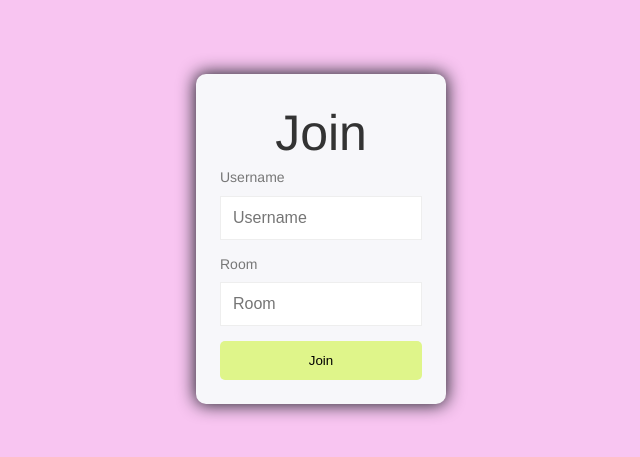
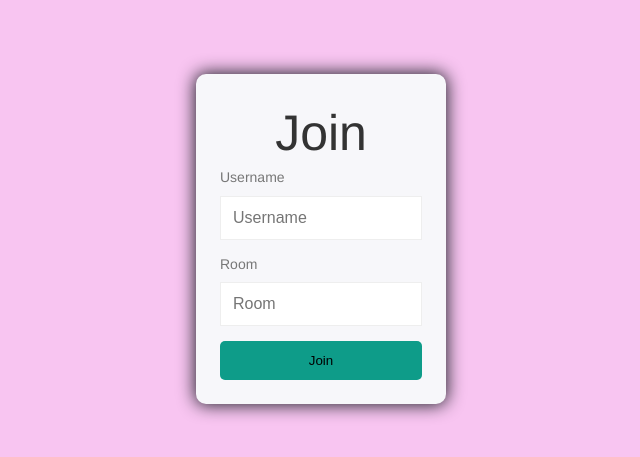
Before and after one commit to TUAG-coder/chat-application, a website: page public/index.html in a window 1280 px wide. Shown: the part 161-618 px from the top of the page, without its empty margins (319-959 px from the left). Drawn offline with Linux system fonts and the light colour scheme.

Commit message:
insignificant change

```diff
--- a/public/css/styles.css
+++ b/public/css/styles.css
@@ -78,7 +78,7 @@ button {
 }
 
 button:hover {
-    background: #19A491;
+    background: #C1BD0B;
 }
 
 button:disabled {
@@ -229,6 +229,7 @@ label {
 
 .join_information button {
 	width: 100%;
+	background: #0e9c89;
 }
 
 .room_title {
--- a/public/index.html
+++ b/public/index.html
@@ -16,7 +16,7 @@
                 <input type="text" name="username" placeholder="Username" required>
                 <label> Room </label>
                 <input type="text" name="room" placeholder="Room" required>
-                <button>Join</button>
+                <button class="join_but">Join</button>
             </form>
         </div>
     </body>
```
